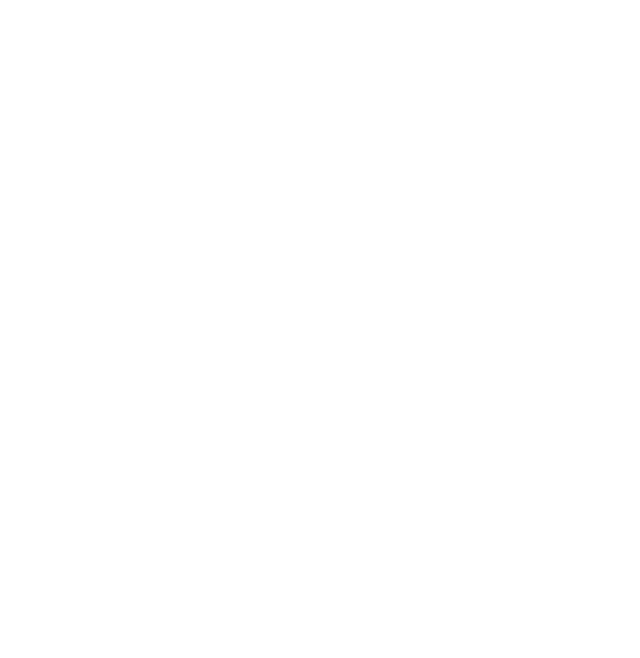
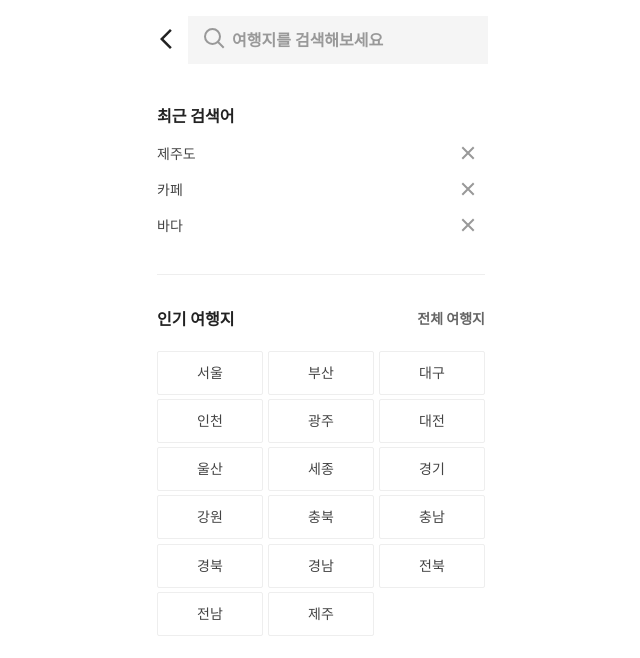
Before and after one commit to TripAndYou/frontend, a React (Create React App) app: page /search in a window 1280 px wide. Before the commit this address had no page. Shown: the top 658 px of the page, without its empty margins (319-959 px from the left). Built offline with nearby package versions, Linux system fonts and the light colour scheme; a web font is replaced by a local one.

Commit message:
[Design] 검색페이지 ui 구현

```diff
--- /dev/null
+++ b/src/pages/Search/Search.styles.ts
@@ -0,0 +1,156 @@
+import Styled from 'styled-components'
+
+export const SearchContainer = Styled.section`
+  width: 100%;
+  height: 80px;
+  display: flex;
+  align-items: center;
+  justify-content: center;
+`
+
+export const BackButton = Styled.button`
+  all: unset;
+  cursor: pointer;
+`
+
+export const SearchInputContainer = Styled.div`
+  position: relative;
+  width: 300px;
+  height: 48px;
+  margin-left: 10px;
+`
+
+export const SearchInput = Styled.input`
+  all: unset;
+  box-sizing: border-box;
+  position: relative;
+  width: 100%;
+  height: 100%;
+  background: #F5F5F5;
+  padding: 0 16px;
+
+  &:focus {
+    z-index: 5;
+  }
+`
+
+export const SearchInputLabel = Styled.label`
+  position: absolute;
+  top: 12px;
+  left: 16px;
+  color: #999999;
+  font-weight: bold;
+  cursor: text;
+`
+
+export const SearchInputLabelText = Styled.span`
+  display: inline-block;
+  position: absolute;
+  width: 240px;
+  height: 24px;
+  top: 0px;
+  left: 28px;
+  color: #999999;
+  font-style: normal;
+  font-weight: 600;
+  font-size: 16px;
+  line-height: 24px;
+`
+
+// contents
+export const SearchContentsContainer = Styled.section`
+  width: 328px;
+  margin: 0 auto;
+`
+
+// recent search
+export const RecentSearchContainer = Styled.div`
+  width: 100%;
+  height: 170px;
+  margin-top: 24px;
+  border-bottom: 1px solid #EEEEEE;
+`
+
+export const SearchContentsTitle = Styled.h2`
+  font-weight: 700;
+  font-size: 16px;
+  line-height: 24px;
+  color: #222222;
+`
+export const RecentSearchResultContainer = Styled.div`
+  display: flex;
+  flex-direction: column;
+`
+
+export const RecentSearchResult = Styled.div`
+  margin-top: 16px;
+  display: flex;
+  align-items: center;
+  justify-content: space-between;
+`
+
+export const RecentSearchResultText = Styled.span`
+  font-weight: 400;
+  font-size: 14px;
+  line-height: 20px;
+  color: #444444;
+`
+
+export const RecentSearchResultDeleteBtn = Styled.button`
+  all: unset;
+  cursor: pointer;
+  padding: 0 10px;
+`
+
+// popular spot
+export const PopularSpotContainer = Styled.div`
+  width: 100%;
+  height: 329px;
+  margin-top: 32px;
+`
+
+export const PopularSpotGuideContainer = Styled.div`
+  display: flex;
+  align-items: center;
+  justify-content: space-between;
+`
+
+export const AllSpotBtn = Styled.button`
+  all: unset;
+  font-weight: 700;
+  font-size: 14px;
+  line-height: 16px;
+  color: #666666;
+  cursor: pointer;
+`
+
+export const PopularSpotBtnContainer = Styled.div`
+  height: 289px;
+  margin-top: 20px;
+  display: flex;
+  flex-flow: row wrap;
+  justify-content: space-between;
+
+  &:after {
+    content: "";
+    width: 106px;
+  }
+`
+
+export const PopularSpotBtn = Styled.button`
+  all: unset;
+  box-sizing: border-box;
+  width: 106px;
+  height: 44px;
+  padding: 12px 16px;
+  border: 1px solid #EEEEEE;
+  border-radius: 2px;
+  display: flex;
+  justify-content: center;
+  align-items: center;
+  font-weight: 400;
+  font-size: 14px;
+  line-height: 20px;
+  color: #444444;
+  cursor: pointer;
+`
--- /dev/null
+++ b/src/pages/Search/index.tsx
@@ -0,0 +1,91 @@
+import * as S from './Search.styles'
+import { popularSpotList } from '../../utils'
+
+const RecentSearchResult = ({ text }: { text: string }) => {
+  return (
+    <S.RecentSearchResult>
+      <S.RecentSearchResultText>{text}</S.RecentSearchResultText>
+      <S.RecentSearchResultDeleteBtn>
+        <svg
+          xmlns='http://www.w3.org/2000/svg'
+          width='14'
+          height='14'
+          viewBox='0 0 14 14'
+          fill='none'
+        >
+          <path
+            d='M2 2L7 7M7 7L12 12M7 7L12 2M7 7L2 12'
+            stroke='#999999'
+            strokeWidth='2'
+            strokeLinecap='square'
+            strokeLinejoin='round'
+          />
+        </svg>
+      </S.RecentSearchResultDeleteBtn>
+    </S.RecentSearchResult>
+  )
+}
+
+const Search = () => {
+  return (
+    <>
+      <S.SearchContainer>
+        <S.BackButton>
+          <svg
+            xmlns='http://www.w3.org/2000/svg'
+            width='24'
+            height='24'
+            viewBox='0 0 24 24'
+            fill='none'
+          >
+            <path d='M16 22L6 12L16 2L17.775 3.775L9.55 12L17.775 20.225L16 22Z' fill='#222222' />
+          </svg>
+        </S.BackButton>
+        <S.SearchInputContainer>
+          <S.SearchInput id='searchInput' />
+          <S.SearchInputLabel htmlFor='searchInput'>
+            <svg
+              xmlns='http://www.w3.org/2000/svg'
+              width='21'
+              height='21'
+              viewBox='0 0 21 21'
+              fill='none'
+            >
+              <path
+                d='M19 19L13.8033 13.8033M13.8033 13.8033C15.1605 12.4461 16 10.5711 16 8.5C16 4.35786 12.6421 1 8.5 1C4.35786 1 1 4.35786 1 8.5C1 12.6421 4.35786 16 8.5 16C10.5711 16 12.4461 15.1605 13.8033 13.8033Z'
+                stroke='#999999'
+                strokeWidth='2'
+                strokeLinecap='square'
+                strokeLinejoin='round'
+              />
+            </svg>
+            <S.SearchInputLabelText>여행지를 검색해보세요</S.SearchInputLabelText>
+          </S.SearchInputLabel>
+        </S.SearchInputContainer>
+      </S.SearchContainer>
+      <S.SearchContentsContainer>
+        <S.RecentSearchContainer>
+          <S.SearchContentsTitle>최근 검색어</S.SearchContentsTitle>
+          <S.RecentSearchResultContainer>
+            <RecentSearchResult text={'제주도'} />
+            <RecentSearchResult text={'카페'} />
+            <RecentSearchResult text={'바다'} />
+          </S.RecentSearchResultContainer>
+        </S.RecentSearchContainer>
+        <S.PopularSpotContainer>
+          <S.PopularSpotGuideContainer>
+            <S.SearchContentsTitle>인기 여행지</S.SearchContentsTitle>
+            <S.AllSpotBtn>전체 여행지</S.AllSpotBtn>
+          </S.PopularSpotGuideContainer>
+          <S.PopularSpotBtnContainer>
+            {popularSpotList.map((spot: string) => (
+              <S.PopularSpotBtn key={spot}>{spot}</S.PopularSpotBtn>
+            ))}
+          </S.PopularSpotBtnContainer>
+        </S.PopularSpotContainer>
+      </S.SearchContentsContainer>
+    </>
+  )
+}
+
+export default Search
--- a/src/pages/index.ts
+++ b/src/pages/index.ts
@@ -1 +1,2 @@
 export { default as Login } from './Login'
+export { default as Search } from './Search'
--- a/src/router/index.tsx
+++ b/src/router/index.tsx
@@ -1,5 +1,5 @@
 import { Route, Routes } from 'react-router-dom'
-import { Login } from '../pages'
+import { Login, Search } from '../pages'
 import Main from '../pages/main'
 
 const Routers = () => {
@@ -7,6 +7,7 @@ const Routers = () => {
     <Routes>
       <Route path='/' element={<Main />} />
       <Route path='/login' element={<Login />} />
+      <Route path='/search' element={<Search />} />
     </Routes>
   )
 }
--- a/src/utils/index.ts
+++ b/src/utils/index.ts
@@ -1 +1,2 @@
 export * from './regEx'
+export { popularSpotList } from './search/popularSpotList'
--- /dev/null
+++ b/src/utils/search/popularSpotList.ts
@@ -0,0 +1,19 @@
+export const popularSpotList = [
+  '서울',
+  '부산',
+  '대구',
+  '인천',
+  '광주',
+  '대전',
+  '울산',
+  '세종',
+  '경기',
+  '강원',
+  '충북',
+  '충남',
+  '경북',
+  '경남',
+  '전북',
+  '전남',
+  '제주',
+]
```
